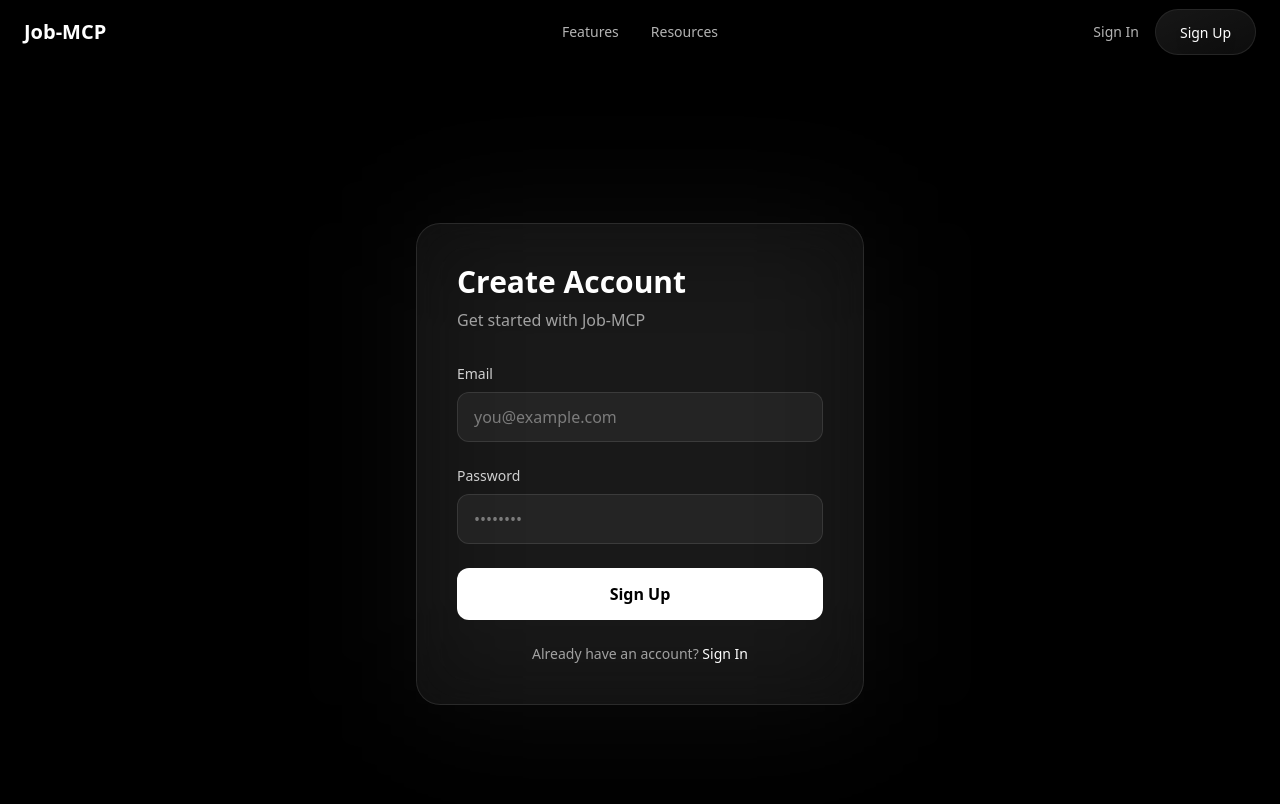
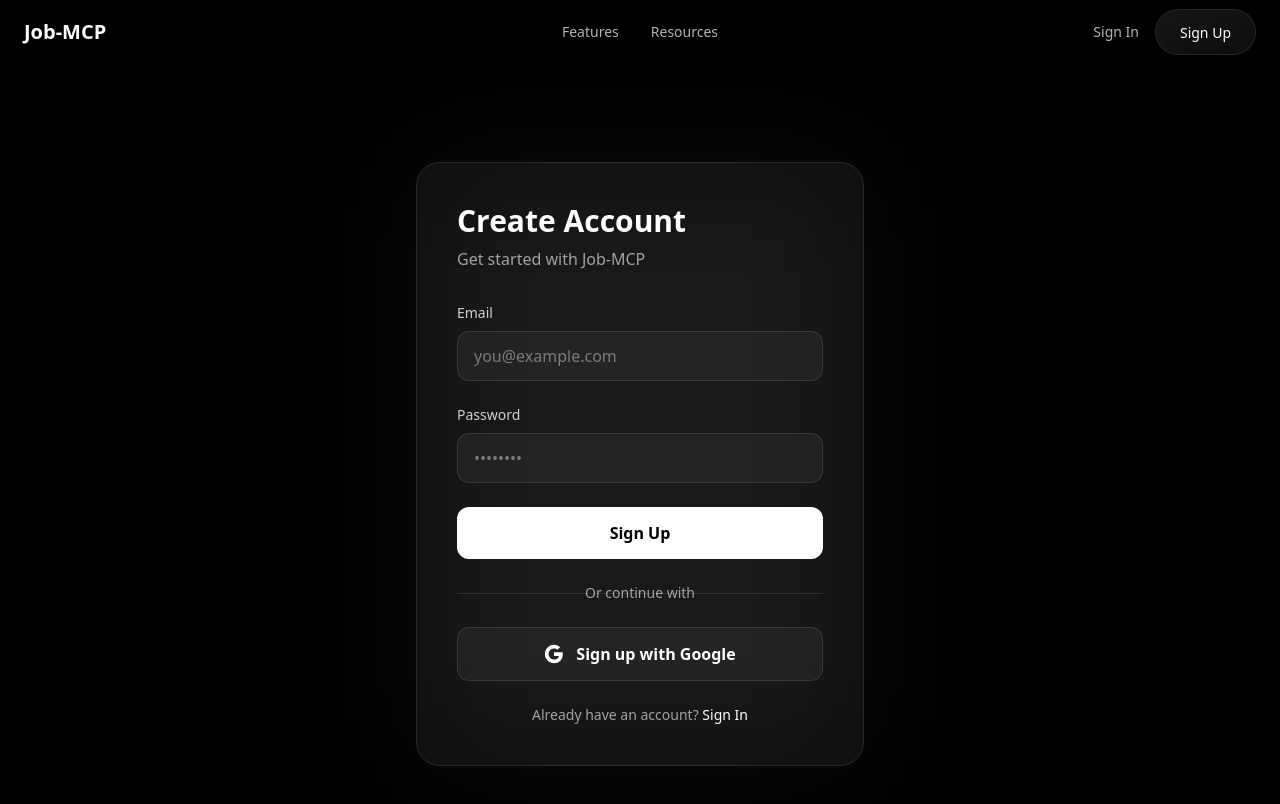
Before and after one commit to innovateorange/Job-MCP, a Next.js app in the folder frontend/: page /signup in a window 1280 px wide. Shown: the top 804 px of the page. Built offline with nearby package versions, Linux system fonts and the light colour scheme; no server answers.

Commit message:
Added Google OAuth and updated README.md

```diff
--- a/frontend/app/login/page.tsx
+++ b/frontend/app/login/page.tsx
@@ -32,6 +32,34 @@ export default function LoginPage() {
     } catch (err: any) {
       setError(err.message || 'Invalid email or password');
     } finally {
+      setLoading(false);
+    }
+  };
+
+  const handleGoogleSignIn = async () => {
+    setLoading(true);
+    setError('');
+
+    try {
+      const { error: signInError } = await supabase.auth.signInWithOAuth({
+        provider: 'google',
+        options: {
+          redirectTo: `${window.location.origin}/dashboard`,
+        },
+      });
+
+      if (signInError) throw signInError;
+    } catch (err: any) {
+      let errorMessage = 'Failed to sign in with Google';
+
+      // Check for specific error about provider not being enabled
+      if (err.message?.includes('provider is not enabled') || err.error_code === 'validation_failed') {
+        errorMessage = 'Google sign-in is not enabled. Please enable it in your Supabase dashboard under Authentication > Providers.';
+      } else if (err.message) {
+        errorMessage = err.message;
+      }
+
+      setError(errorMessage);
       setLoading(false);
     }
   };
@@ -98,6 +126,44 @@ export default function LoginPage() {
               </button>
             </form>
 
+            {/* Divider */}
+            <div className="relative my-6">
+              <div className="absolute inset-0 flex items-center">
+                <div className="w-full border-t border-white/10"></div>
+              </div>
+              <div className="relative flex justify-center text-sm">
+                <span className="px-4 bg-transparent text-white/60">Or continue with</span>
+              </div>
+            </div>
+
+            {/* Google Sign In Button */}
+            <button
+              type="button"
+              onClick={handleGoogleSignIn}
+              disabled={loading}
+              className="w-full px-6 py-3.5 bg-white/5 border border-white/10 rounded-xl font-semibold text-white hover:bg-white/10 transition-all disabled:opacity-50 disabled:cursor-not-allowed flex items-center justify-center gap-3"
+            >
+              <svg className="w-5 h-5" viewBox="0 0 24 24">
+                <path
+                  fill="currentColor"
+                  d="M22.56 12.25c0-.78-.07-1.53-.2-2.25H12v4.26h5.92c-.26 1.37-1.04 2.53-2.21 3.31v2.77h3.57c2.08-1.92 3.28-4.74 3.28-8.09z"
+                />
+                <path
+                  fill="currentColor"
+                  d="M12 23c2.97 0 5.46-.98 7.28-2.66l-3.57-2.77c-.98.66-2.23 1.06-3.71 1.06-2.86 0-5.29-1.93-6.16-4.53H2.18v2.84C3.99 20.53 7.7 23 12 23z"
+                />
+                <path
+                  fill="currentColor"
+                  d="M5.84 14.09c-.22-.66-.35-1.36-.35-2.09s.13-1.43.35-2.09V7.07H2.18C1.43 8.55 1 10.22 1 12s.43 3.45 1.18 4.93l2.85-2.22.81-.62z"
+                />
+                <path
+                  fill="currentColor"
+                  d="M12 5.38c1.62 0 3.06.56 4.21 1.64l3.15-3.15C17.45 2.09 14.97 1 12 1 7.7 1 3.99 3.47 2.18 7.07l3.66 2.84c.87-2.6 3.3-4.53 6.16-4.53z"
+                />
+              </svg>
+              {loading ? 'Signing in...' : 'Sign in with Google'}
+            </button>
+
             {/* Sign Up Link */}
             <p className="mt-6 text-center text-sm text-white/60">
               Don&apos;t have an account?{' '}
--- a/frontend/app/signup/page.tsx
+++ b/frontend/app/signup/page.tsx
@@ -44,6 +44,34 @@ export default function SignUpPage() {
     } catch (err: any) {
       setError(err.message || 'An error occurred during sign up');
     } finally {
+      setLoading(false);
+    }
+  };
+
+  const handleGoogleSignUp = async () => {
+    setLoading(true);
+    setError('');
+
+    try {
+      const { error: signUpError } = await supabase.auth.signInWithOAuth({
+        provider: 'google',
+        options: {
+          redirectTo: `${window.location.origin}/dashboard`,
+        },
+      });
+
+      if (signUpError) throw signUpError;
+    } catch (err: any) {
+      let errorMessage = 'Failed to sign up with Google';
+
+      // Check for specific error about provider not being enabled
+      if (err.message?.includes('provider is not enabled') || err.error_code === 'validation_failed') {
+        errorMessage = 'Google sign-in is not enabled. Please enable it in your Supabase dashboard under Authentication > Providers.';
+      } else if (err.message) {
+        errorMessage = err.message;
+      }
+
+      setError(errorMessage);
       setLoading(false);
     }
   };
@@ -117,6 +145,44 @@ export default function SignUpPage() {
               </button>
             </form>
 
+            {/* Divider */}
+            <div className="relative my-6">
+              <div className="absolute inset-0 flex items-center">
+                <div className="w-full border-t border-white/10"></div>
+              </div>
+              <div className="relative flex justify-center text-sm">
+                <span className="px-4 bg-transparent text-white/60">Or continue with</span>
+              </div>
+            </div>
+
+            {/* Google Sign Up Button */}
+            <button
+              type="button"
+              onClick={handleGoogleSignUp}
+              disabled={loading}
+              className="w-full px-6 py-3.5 bg-white/5 border border-white/10 rounded-xl font-semibold text-white hover:bg-white/10 transition-all disabled:opacity-50 disabled:cursor-not-allowed flex items-center justify-center gap-3"
+            >
+              <svg className="w-5 h-5" viewBox="0 0 24 24">
+                <path
+                  fill="currentColor"
+                  d="M22.56 12.25c0-.78-.07-1.53-.2-2.25H12v4.26h5.92c-.26 1.37-1.04 2.53-2.21 3.31v2.77h3.57c2.08-1.92 3.28-4.74 3.28-8.09z"
+                />
+                <path
+                  fill="currentColor"
+                  d="M12 23c2.97 0 5.46-.98 7.28-2.66l-3.57-2.77c-.98.66-2.23 1.06-3.71 1.06-2.86 0-5.29-1.93-6.16-4.53H2.18v2.84C3.99 20.53 7.7 23 12 23z"
+                />
+                <path
+                  fill="currentColor"
+                  d="M5.84 14.09c-.22-.66-.35-1.36-.35-2.09s.13-1.43.35-2.09V7.07H2.18C1.43 8.55 1 10.22 1 12s.43 3.45 1.18 4.93l2.85-2.22.81-.62z"
+                />
+                <path
+                  fill="currentColor"
+                  d="M12 5.38c1.62 0 3.06.56 4.21 1.64l3.15-3.15C17.45 2.09 14.97 1 12 1 7.7 1 3.99 3.47 2.18 7.07l3.66 2.84c.87-2.6 3.3-4.53 6.16-4.53z"
+                />
+              </svg>
+              {loading ? 'Signing up...' : 'Sign up with Google'}
+            </button>
+
             {/* Sign In Link */}
             <p className="mt-6 text-center text-sm text-white/60">
               Already have an account?{' '}
--- a/frontend/lib/supabase.ts
+++ b/frontend/lib/supabase.ts
@@ -5,7 +5,10 @@ const supabaseKey = process.env.NEXT_PUBLIC_SUPABASE_ANON_KEY;
 
 if (!supabaseUrl || !supabaseKey) {
   throw new Error(
-    'Supabase configuration missing. Make sure NEXT_PUBLIC_SUPABASE_URL and NEXT_PUBLIC_SUPABASE_ANON_KEY are set.',
+    'Missing Supabase environment variables. Please create a .env.local file in the frontend directory with:\n' +
+    'NEXT_PUBLIC_SUPABASE_URL=your_supabase_url\n' +
+    'NEXT_PUBLIC_SUPABASE_ANON_KEY=your_supabase_anon_key\n\n' +
+    'Get these values from your Supabase project settings: https://app.supabase.com/project/_/settings/api'
   );
 }
 
--- a/package.json
+++ b/package.json
@@ -1,4 +1,10 @@
 {
+  "scripts": {
+    "dev": "next dev",
+    "build": "next build",
+    "start": "next start",
+    "lint": "next lint"
+  },
   "dependencies": {
     "next": "^16.0.0",
     "react": "^19.2.0",
```
Also changed, not shown: 1 other file (tests, documents, lock files or other folders).
